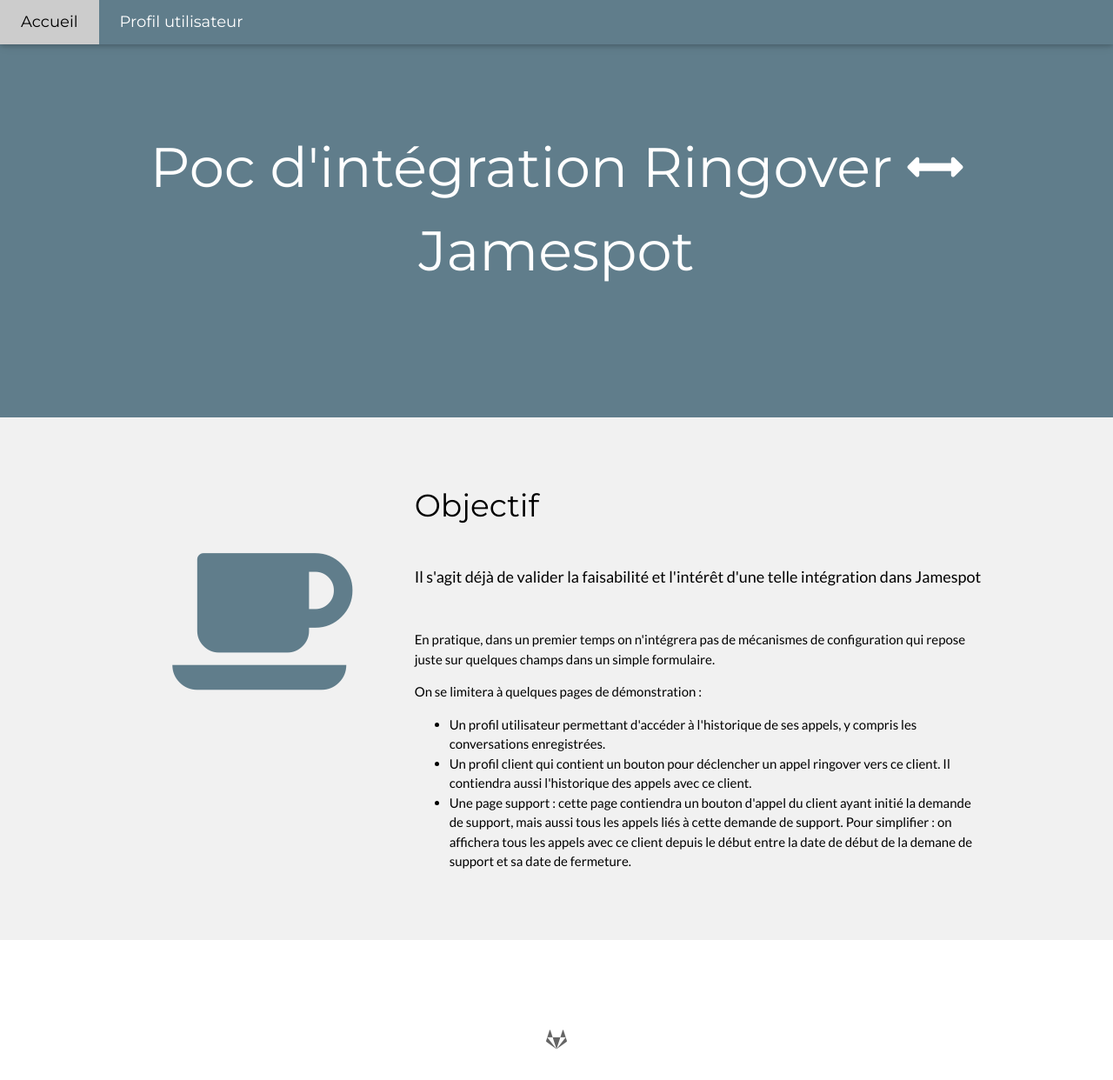
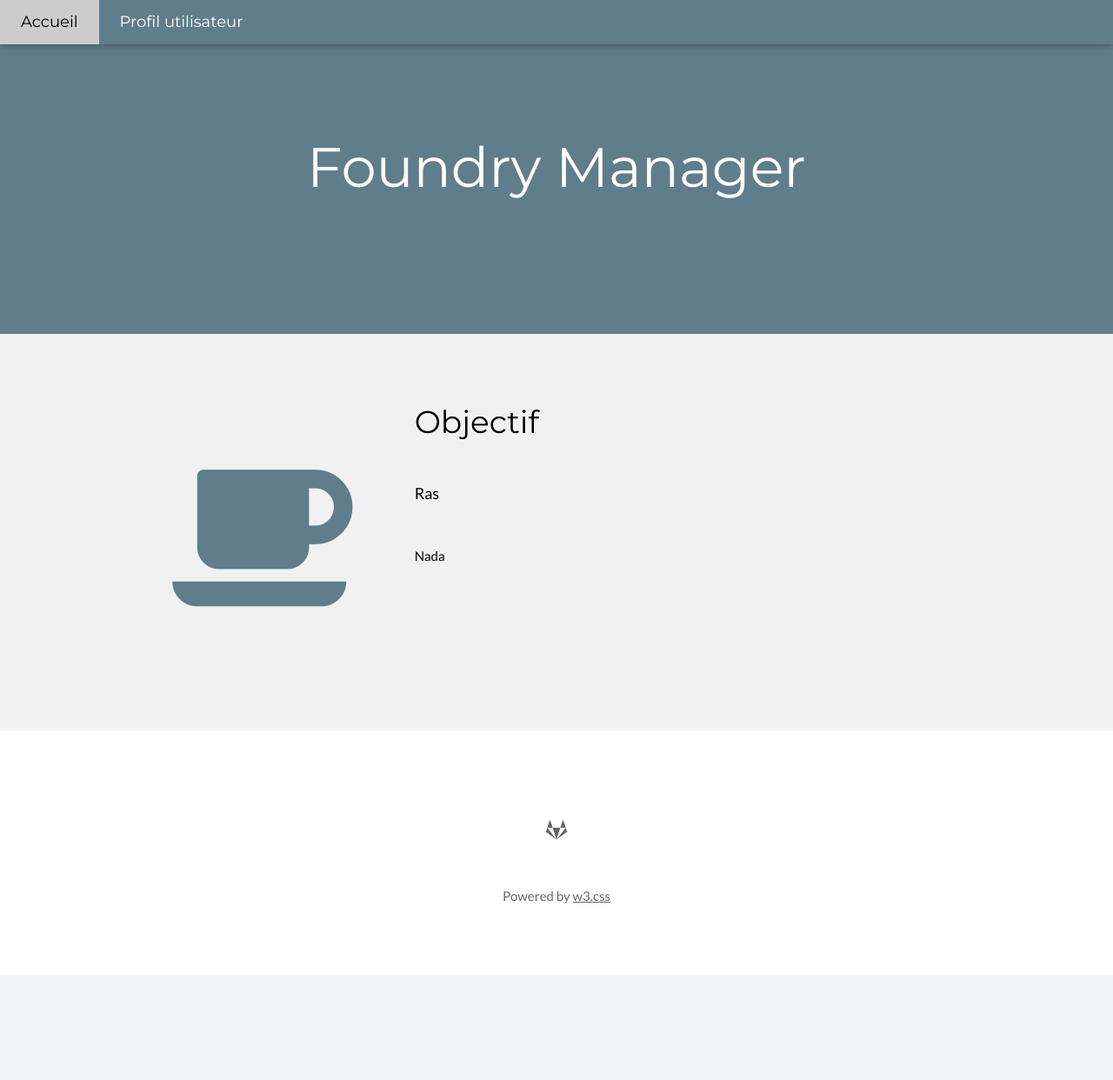
Before and after one commit to orome70/foundrymanager, a Flask app: page / in a window 1280 px wide. Shown: the top 1242 px of the page at 87% size. After the commit the page ends 1039 px from the top, so only its background shows below. Run offline with Flask 2, Linux system fonts and the light colour scheme.

Commit message:
Flask : correction des pages de template.

```diff
--- a/FoundryManager/templates/index.html
+++ b/FoundryManager/templates/index.html
@@ -3,7 +3,7 @@
 {% block content %}
 <!-- Header -->
 <header class="w3-container w3-blue-gray w3-center" style="padding:128px 16px">
-  <h1 class="w3-margin w3-jumbo">Poc d'intégration Ringover <i class="fa fa-arrows-h" aria-hidden="true"></i> Jamespot</h1>
+  <h1 class="w3-margin w3-jumbo">Foundry Manager</h1>
   <!-- <p class="w3-xlarge">Template by w3.css</p> -->
   <!-- <button class="w3-button w3-black w3-padding-large w3-large w3-margin-top">Big button</button> -->
 </header>
@@ -17,18 +17,12 @@
 
     <div class="w3-twothird">
       <h1>Objectif</h1>
-      <h5 class="w3-padding-32">Il s'agit déjà de valider la faisabilité et l'intérêt d'une telle intégration dans Jamespot</h5>
+      <h5 class="w3-padding-32">Ras</h5>
 
       <!-- <p class="w3-text-grey"> -->
       <p>
-        En pratique, dans un premier temps on n'intégrera pas de mécanismes de configuration qui repose juste sur quelques champs dans un simple formulaire.
+        Nada
       </p>
-      <p> On se limitera à quelques pages de démonstration :</p>
-      <ul>
-        <li>Un profil utilisateur permettant d'accéder à l'historique de ses appels, y compris les conversations enregistrées.</li>
-        <li>Un profil client qui contient un bouton pour déclencher un appel ringover vers ce client. Il contiendra aussi l'historique des appels avec ce client.</li>
-        <li>Une page support : cette page contiendra un bouton d'appel du client ayant initié la demande de support, mais aussi tous les appels liés à cette demande de support. Pour simplifier : on affichera tous les appels avec ce client depuis le début entre la date de début de la demane de support et sa date de fermeture.</li>
-      </ul>
     </div>
   </div>
 </div>
--- a/FoundryManager/views.py
+++ b/FoundryManager/views.py
@@ -34,6 +34,7 @@ def profile(email=None):
     Page de profile
     """
     params = {}
+    params['user'] = email
     # Here we chould get user data from email
     pageData = PageData("Profil " + email, "C'est la page de profil de l'utilisateur" + email, params)
     return render_template('profile.html', pageData=pageData)
```
Also changed, not shown: FoundryManager/templates/profile.html (+3 -5 lines).
